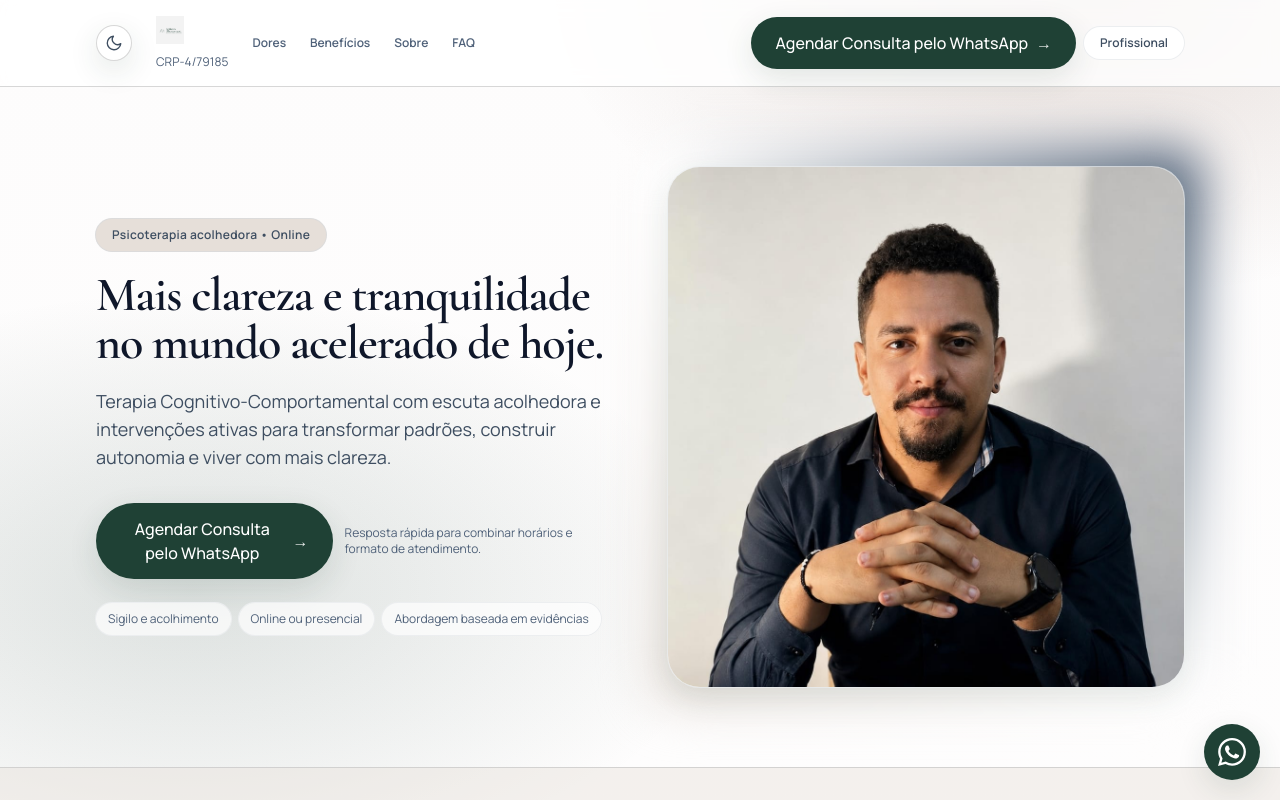
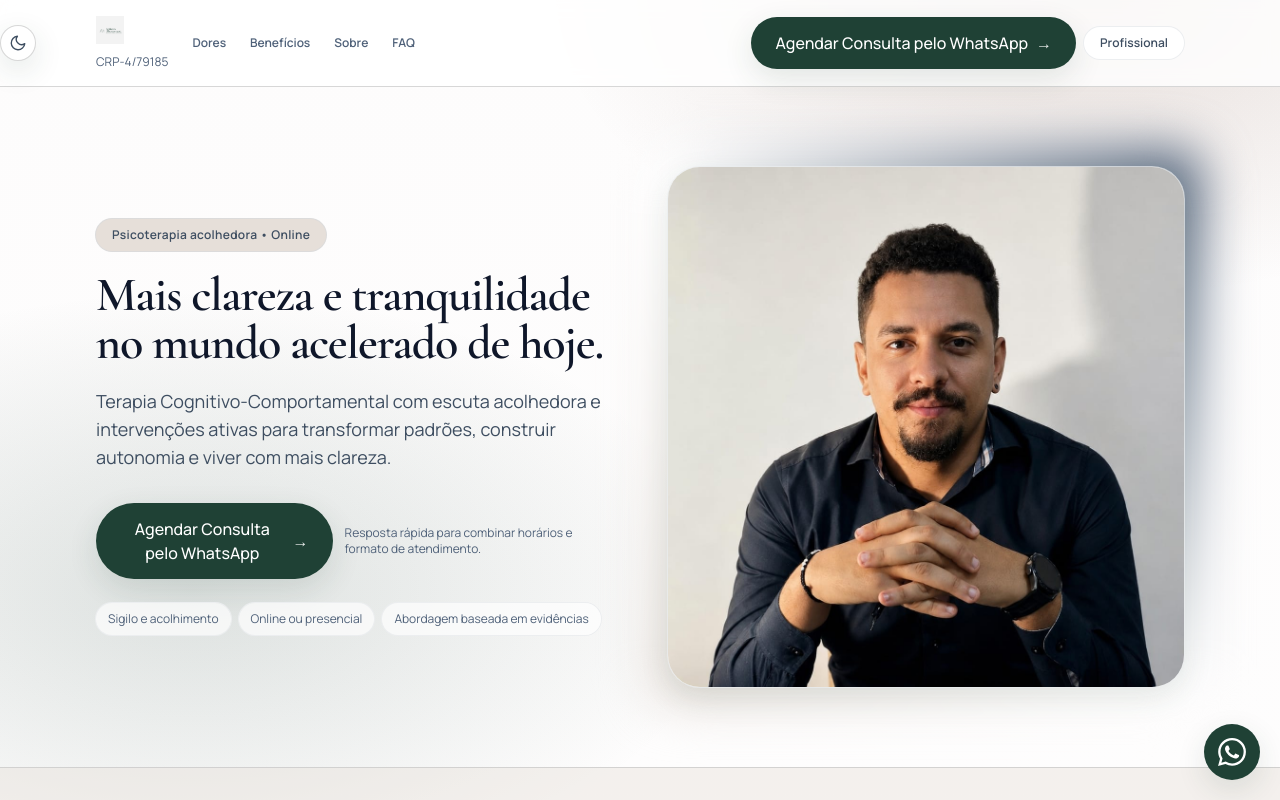
Before and after one commit to psimatheusalb/site-matheus-albuquerque-psicologia, a Next.js app: page / in a window 1280 px wide. Shown: the top 800 px of the page. Built offline with nearby package versions, Linux system fonts and the light colour scheme; no server answers; the database is empty.

Commit message:
fix: posiciona botao de tema colado na borda esquerda da tela

```diff
--- a/src/app/page.tsx
+++ b/src/app/page.tsx
@@ -177,10 +177,15 @@ export default async function HomePage() {
   return (
     <>
       <header className="sticky top-0 z-40 border-b border-brand-gray/70 bg-white/80 backdrop-blur">
+        <div className="absolute left-0 top-0 z-50 hidden h-full items-center sm:flex">
+          <ThemeToggle />
+        </div>
         <Container>
-          <div className="flex items-center justify-between py-4">
+          <div className="flex items-center justify-between py-4 sm:pl-0">
             <div className="flex items-center gap-6">
-              <ThemeToggle />
+              <div className="sm:hidden">
+                <ThemeToggle />
+              </div>
               <div>
                 <a href="#inicio" className="inline-flex items-center gap-3">
                   <BrandLogo
```
